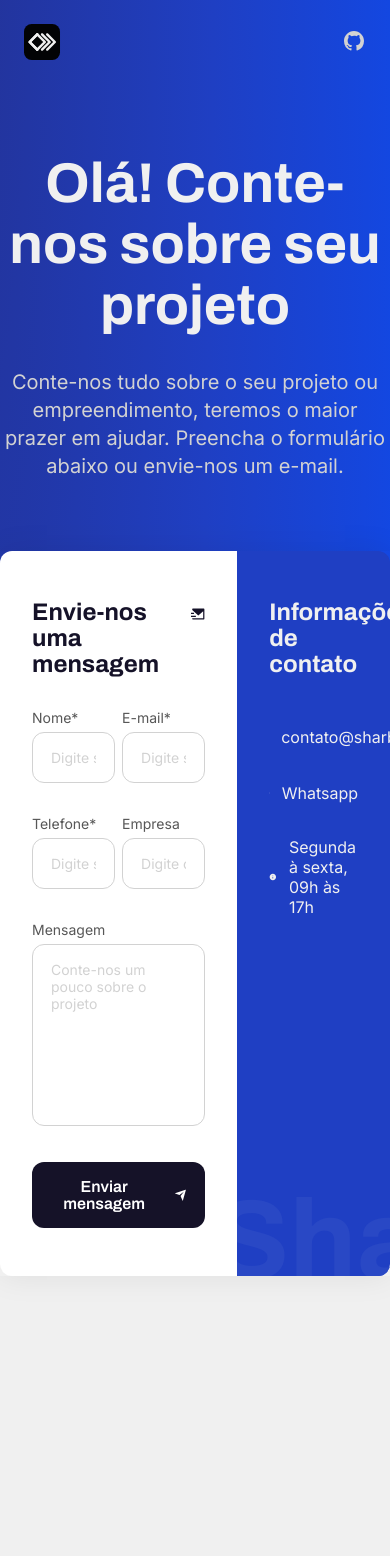
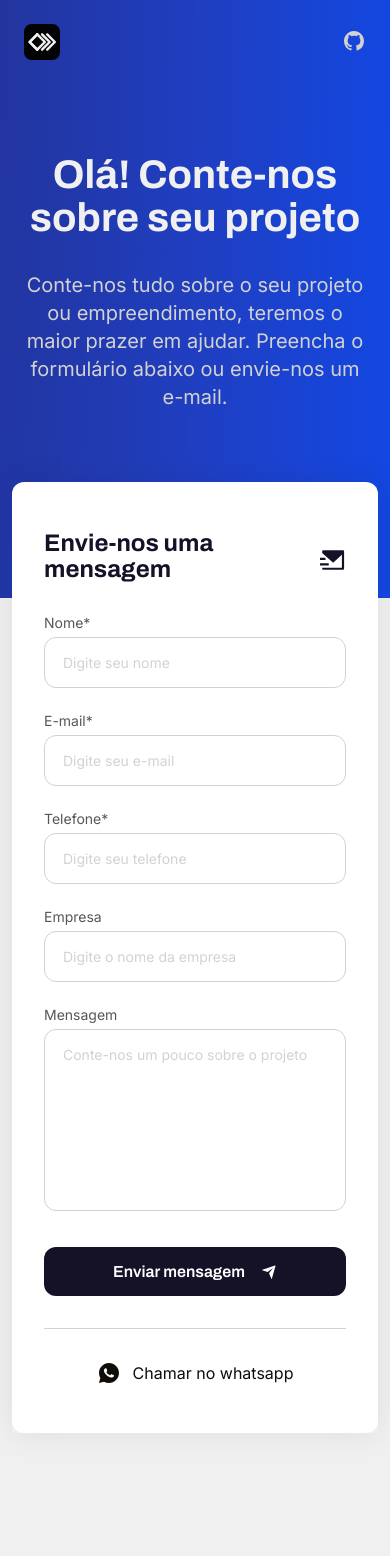
Before and after one commit to devs-sharbe/sharbe-website, a Next.js app: page /contact in a window 390 px wide. Shown: the top 1556 px of the page. Built offline with nearby package versions, Linux system fonts and the light colour scheme.

Commit message:
feat: responsive contact page

```diff
--- a/src/components/Footer/index.tsx
+++ b/src/components/Footer/index.tsx
@@ -65,7 +65,6 @@ export function Footer(): JSX.Element {
         </Business>
 
         <Theme>
-          {/* <label htmlFor="themeSelect"> */}
           <SelectContent>
             <SelectIconLeft>
               {themeSelected === 'light' ? (
@@ -87,7 +86,6 @@ export function Footer(): JSX.Element {
               <RiArrowDownSLine size="24" />
             </SelectIconRight>
           </SelectContent>
-          {/* </label> */}
           <UpButton type="button" onClick={handleScrollToTop}>
             <RiArrowUpSLine size="24" />
           </UpButton>
--- a/src/pages/contact/index.tsx
+++ b/src/pages/contact/index.tsx
@@ -30,6 +30,8 @@ import {
   ContactForm,
   ContactFormTitleContent,
   ContactFormFields,
+  Divisor,
+  GetInTouchWhatsapp,
   ContactInformation,
   ContactInformationList,
   ContactInformationListItem,
@@ -169,6 +171,19 @@ export default function Contact(): JSX.Element {
               Enviar mensagem
               <RiSendPlaneFill size="16" />
             </button>
+
+            <Divisor />
+
+            <GetInTouchWhatsapp>
+              <a
+                href="https://wa.me/message/EQ5C5O6G7RGXH1"
+                target="_blank"
+                rel="noopener noreferrer"
+              >
+                <RiWhatsappFill size="24" />
+                Chamar no whatsapp
+              </a>
+            </GetInTouchWhatsapp>
           </ContactForm>
 
           <ContactInformation>
--- a/src/pages/contact/styles.ts
+++ b/src/pages/contact/styles.ts
@@ -30,6 +30,25 @@ export const Container = styled.main`
       max-width: 700px;
       margin-top: 2rem;
     }
+
+    @media (max-width: 992px) {
+      h1 {
+        font-size: 3rem;
+        max-width: 500px;
+      }
+    }
+
+    @media (max-width: 768px) {
+      h1 {
+        font-size: 2.5rem;
+        max-width: 460px;
+        padding: 0 1.5rem;
+      }
+
+      p {
+        padding: 0 1.5rem;
+      }
+    }
   }
 `;
 
@@ -41,6 +60,10 @@ export const ContactBox = styled.div`
   display: flex;
 
   box-shadow: 0px 0px 30px rgba(0, 0, 0, 0.08);
+
+  @media (max-width: 1200px) {
+    max-width: calc(100vw - 1.5rem);
+  }
 `;
 
 export const ContactForm = styled.form`
@@ -73,6 +96,43 @@ export const ContactForm = styled.form`
       filter: brightness(0.7);
     }
   }
+
+  @media (max-width: 1092px) {
+    width: 660px;
+  }
+
+  @media (max-width: 1057px) {
+    width: 600px;
+  }
+
+  @media (max-width: 992px) {
+    width: 560px;
+  }
+
+  @media (max-width: 913px) {
+    width: 480px;
+  }
+
+  @media (max-width: 854px) {
+    width: 440px;
+  }
+
+  @media (max-width: 801px) {
+    width: 420px;
+  }
+
+  @media (max-width: 782px) {
+    width: 390px;
+  }
+
+  @media (max-width: 755px) {
+    width: 380px;
+  }
+
+  @media (max-width: 740px) {
+    width: 100%;
+    border-radius: 0.75rem;
+  }
 `;
 
 export const ContactFormTitleContent = styled.div`
@@ -88,21 +148,85 @@ export const ContactFormTitleContent = styled.div`
     margin-left: 0.75rem;
     color: ${({ theme }) => theme.contact.title};
   }
+
+  @media (max-width: 913px) {
+    h3 {
+      margin-bottom: 0.5rem;
+    }
+  }
+
+  @media (max-width: 782px) {
+    align-items: center;
+  }
+
+  @media (max-width: 740px) {
+    align-items: unset;
+  }
+
+  @media (max-width: 432px) {
+    align-items: center;
+  }
 `;
 
 export const ContactFormFields = styled.div`
   display: flex;
   justify-content: space-between;
   margin-top: 2rem;
+
+  @media (max-width: 913px) {
+    flex-direction: column;
+    margin-top: unset;
+
+    label {
+      margin-top: 1.5rem;
+    }
+
+    > div {
+      width: 100%;
+    }
+  }
+`;
+
+export const Divisor = styled.div`
+  display: none;
+  width: 100%;
+  height: 1px;
+  margin: 2rem 0;
+  background-color: ${({ theme }) => theme.divisor};
+
+  @media (max-width: 740px) {
+    display: block;
+  }
+`;
+
+export const GetInTouchWhatsapp = styled.div`
+  display: none;
+  justify-content: center;
+
+  a {
+    display: flex;
+    align-items: center;
+
+    font-size: 1rem;
+    font-family: ${fonts.primary}, sans-serif;
+    color: ${({ theme }) => theme.contact.get_in_touch_whatsapp};
+
+    > svg {
+      margin-right: 0.75rem;
+    }
+  }
+
+  @media (max-width: 740px) {
+    display: flex;
+  }
 `;
 
 export const ContactInformation = styled.div`
   position: relative;
   overflow: hidden;
 
+  flex: 1;
   background-color: ${({ theme }) => theme.contact.blue};
-  width: 100%;
-  max-width: 420px;
   padding: 3rem 2rem;
   border-radius: 0 0.75rem 0.75rem 0;
 
@@ -110,6 +234,10 @@ export const ContactInformation = styled.div`
     font-size: 1.5rem;
     font-family: ${fonts.secondary}, sans-serif;
     color: ${({ theme }) => theme.contact.heading};
+  }
+
+  @media (max-width: 740px) {
+    display: none;
   }
 `;
 
--- a/src/styles/home.ts
+++ b/src/styles/home.ts
@@ -382,7 +382,7 @@ export const MethodologiesBoxTop = styled.div`
 
 export const MethodologiesBoxBottom = styled.div`
   display: flex;
-  align-items: center;
+  align-items: flex-start;
   margin-top: 3rem;
 
   a:first-child {
@@ -406,7 +406,7 @@ export const MethodologiesBoxBottom = styled.div`
   a {
     display: flex;
     align-items: center;
-    margin-left: 2.875rem;
+    /* margin-left: 2.875rem; */
 
     font-size: 1rem;
     font-family: ${fonts.tertiary};
--- a/src/styles/theme/colors.ts
+++ b/src/styles/theme/colors.ts
@@ -69,6 +69,7 @@ export const lightTheme = {
     button_background: '#151228',
     button_color: '#FFFFFF',
     sharbe_technology: '#2948C5',
+    get_in_touch_whatsapp: '#100C08',
   },
 };
 
@@ -143,5 +144,6 @@ export const darkTheme = {
     button_background: '#1F3FC3',
     button_color: '#FFFFFF',
     sharbe_technology: '#2948C5',
+    get_in_touch_whatsapp: '#F0F0F0',
   },
 };
```
